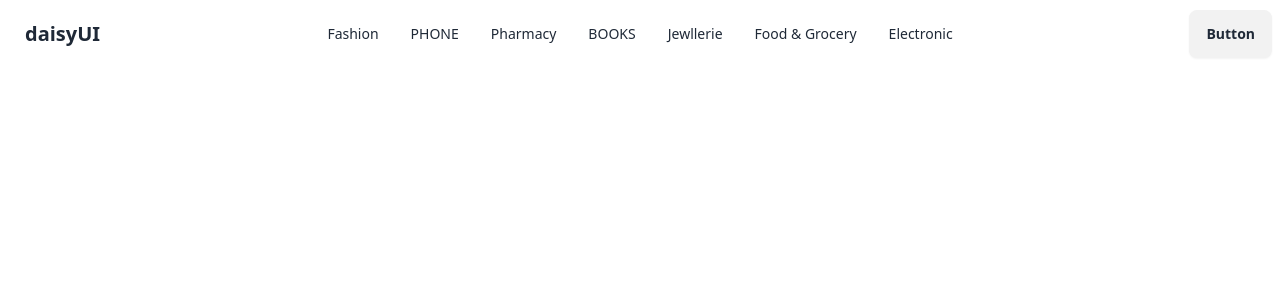
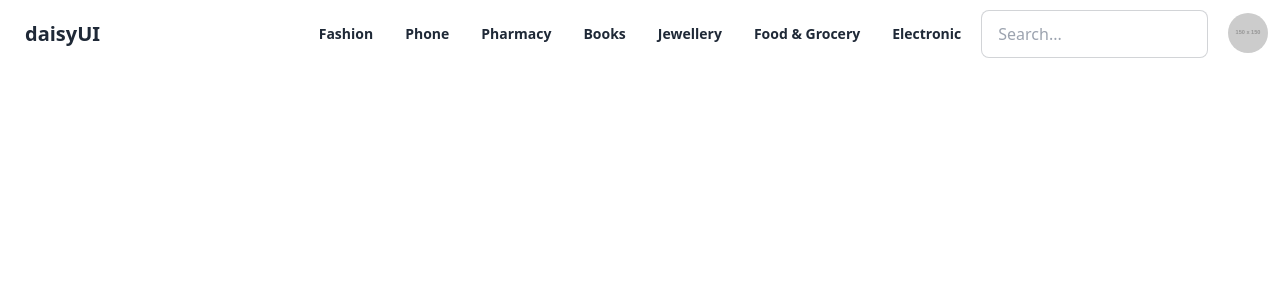
Before and after one commit to shahiur17/SEBA-BAZZAR-SHOP, a React (Vite) app: page / in a window 1280 px wide. Shown: the top 300 px of the page. Built offline with nearby package versions, Linux system fonts and the light colour scheme.

Commit message:
added the login profile section

```diff
--- a/src/component/NavbarSection/Navbar.jsx
+++ b/src/component/NavbarSection/Navbar.jsx
@@ -4,6 +4,7 @@ const Navbar = () => {
       <div className="navbar bg-base-100">
         <div className="navbar-start">
           <div className="dropdown">
+            {/* Mobile Menu Button */}
             <div tabIndex={0} role="button" className="btn btn-ghost lg:hidden">
               <svg
                 xmlns="http://www.w3.org/2000/svg"
@@ -20,63 +21,95 @@ const Navbar = () => {
                 />
               </svg>
             </div>
+            {/* Dropdown Menu for Mobile */}
             <ul
               tabIndex={0}
               className="menu menu-sm dropdown-content bg-base-100 rounded-box z-[1] mt-3 w-52 p-2 shadow"
             >
               <li>
-                <a>Food & Grocery</a>
+                <a className="font-bold hover:text-blue-500">Food & Grocery</a>
               </li>
               <li>
-                <a>Pharmacy</a>
+                <a className="font-bold hover:text-blue-500">Pharmacy</a>
               </li>
               <li>
-                <a>Fashion</a>
+                <a className="font-bold hover:text-blue-500">Fashion</a>
               </li>
               <li>
-                <a>Electronic</a>
+                <a className="font-bold hover:text-blue-500">Electronic</a>
               </li>
               <li>
-                <a>Jewllerie</a>
+                <a className="font-bold hover:text-blue-500">Jewellery</a>
               </li>
               <li>
-                <a>BOOKs</a>
+                <a className="font-bold hover:text-blue-500">Books</a>
               </li>
               <li>
-                <a>Phone</a>
+                <a className="font-bold hover:text-blue-500">Phone</a>
               </li>
             </ul>
           </div>
-          <a className="btn btn-ghost text-xl">daisyUI</a>
+          {/* Logo */}
+          <a className="btn btn-ghost text-xl font-bold hover:text-blue-500">
+            daisyUI
+          </a>
         </div>
+        {/* Center Menu for Large Screens */}
         <div className="navbar-center hidden lg:flex">
           <ul className="menu menu-horizontal px-1">
             <li>
-              <a>Fashion</a>
+              <a className="font-bold hover:text-blue-500">Fashion</a>
             </li>
             <li>
-              <a>PHONE</a>
+              <a className="font-bold hover:text-blue-500">Phone</a>
             </li>
             <li>
-              <a>Pharmacy</a>
+              <a className="font-bold hover:text-blue-500">Pharmacy</a>
             </li>
             <li>
-              <a>BOOKS</a>
+              <a className="font-bold hover:text-blue-500">Books</a>
             </li>
             <li>
-              <a>Jewllerie</a>
+              <a className="font-bold hover:text-blue-500">Jewellery</a>
             </li>
             <li>
-              <a>Food & Grocery</a>
+              <a className="font-bold hover:text-blue-500">Food & Grocery</a>
             </li>
-
             <li>
-              <a>Electronic</a>
+              <a className="font-bold hover:text-blue-500">Electronic</a>
             </li>
           </ul>
         </div>
-        <div className="navbar-end">
-          <a className="btn">Button</a>
+        {/* Navbar End */}
+        <div className="navbar-end flex items-center space-x-4">
+          {/* Search Box */}
+          <input
+            type="text"
+            placeholder="Search..."
+            className="input input-bordered w-full max-w-xs"
+          />
+          {/* Profile Section */}
+          <div className="dropdown dropdown-end">
+            <label tabIndex={0} className="btn btn-ghost btn-circle avatar">
+              <div className="w-10 rounded-full">
+                <img src="https://via.placeholder.com/150" alt="Profile" />
+              </div>
+            </label>
+            <ul
+              tabIndex={0}
+              className="menu menu-sm dropdown-content bg-base-100 rounded-box z-[1] mt-3 w-52 p-2 shadow"
+            >
+              <li>
+                <a className="font-bold hover:text-blue-500">Profile</a>
+              </li>
+              <li>
+                <a className="font-bold hover:text-blue-500">Settings</a>
+              </li>
+              <li>
+                <a className="font-bold hover:text-blue-500">Logout</a>
+              </li>
+            </ul>
+          </div>
         </div>
       </div>
     </div>
```
